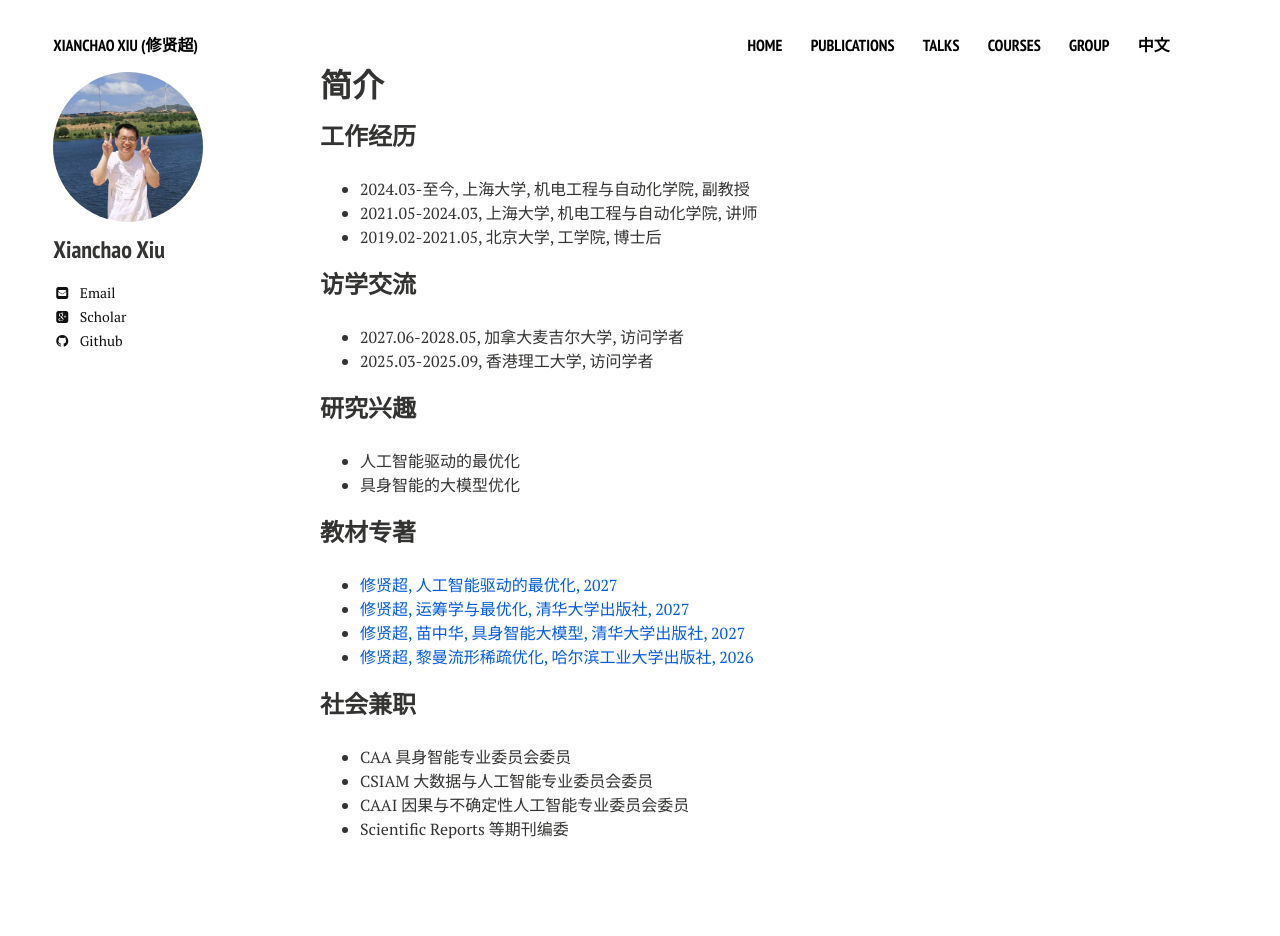
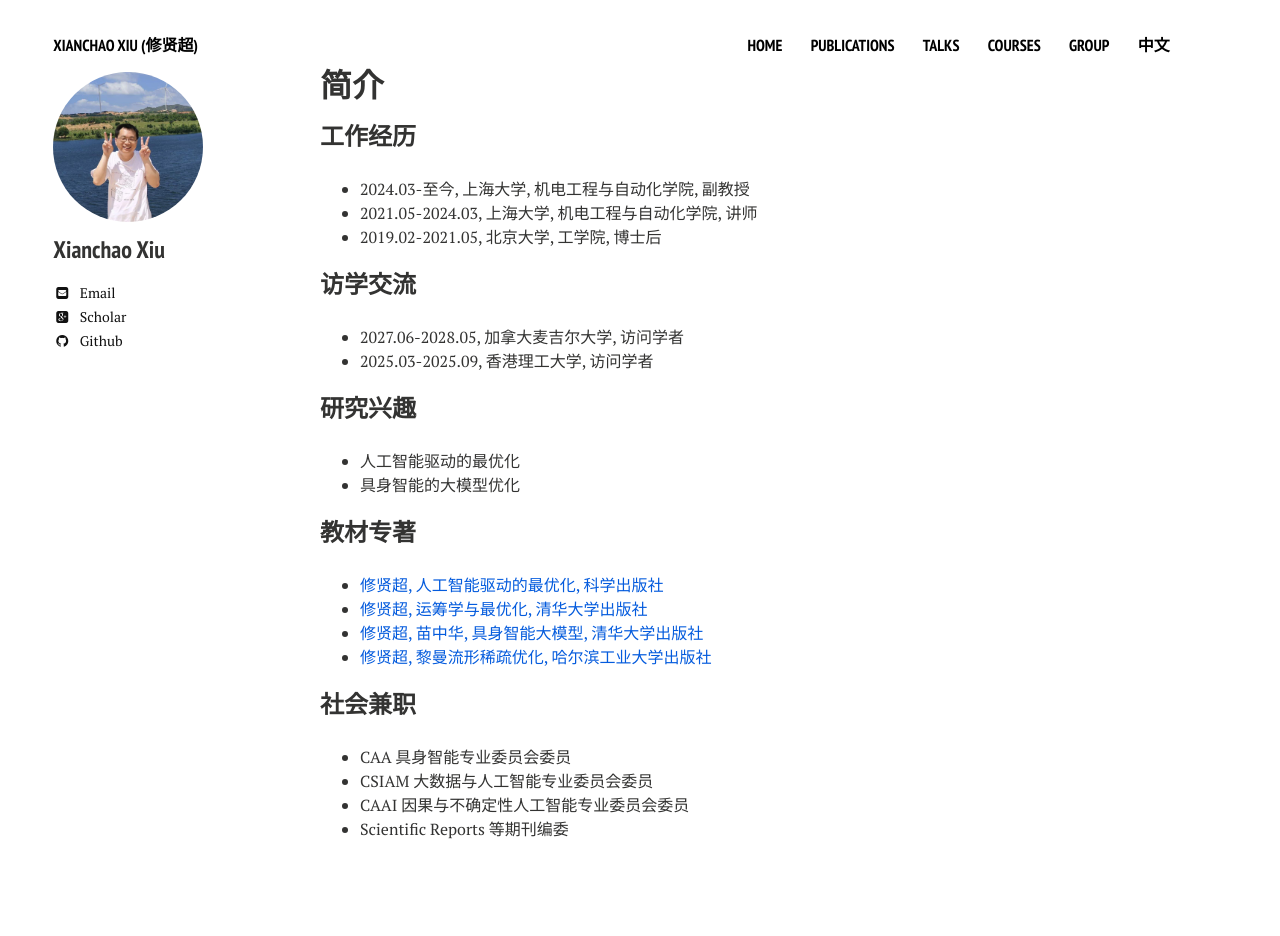
Before and after one commit to xianchaoxiu/xianchaoxiu.github.io, a Jekyll site: the page built from chinese/index.md, in a window 1280 px wide. Built offline with Jekyll 4.4.1, drawn with Linux system fonts in a browser that asks for light colours; nearby versions of some CDN libraries.

Commit message:
Update index.md

```diff
--- a/chinese/index.md
+++ b/chinese/index.md
@@ -24,10 +24,10 @@ share: false
 
 
 ### 教材专著
-* <a href="https://xianchaoxiu.github.io/chinese/book/AIOPT/" class="textlink" target="_blank"> 修贤超, 人工智能驱动的最优化, 2027   </a> <br>
-* <a href="https://xianchaoxiu.github.io/chinese/book/OROPT/" class="textlink" target="_blank"> 修贤超, 运筹学与最优化, 清华大学出版社, 2027   </a> <br>
-* <a href="https://xianchaoxiu.github.io/chinese/book/VLA/" class="textlink" target="_blank"> 修贤超, 苗中华, 具身智能大模型, 清华大学出版社, 2027  </a> <br>
-* <a href="https://xianchaoxiu.github.io/chinese/book/OPT/" class="textlink" target="_blank"> 修贤超, 黎曼流形稀疏优化, 哈尔滨工业大学出版社, 2026  </a> <br>
+* <a href="https://xianchaoxiu.github.io/chinese/book/AIOPT/" class="textlink" target="_blank"> 修贤超, 人工智能驱动的最优化, 科学出版社  </a> <br>
+* <a href="https://xianchaoxiu.github.io/chinese/book/OROPT/" class="textlink" target="_blank"> 修贤超, 运筹学与最优化, 清华大学出版社  </a> <br>
+* <a href="https://xianchaoxiu.github.io/chinese/book/VLA/" class="textlink" target="_blank"> 修贤超, 苗中华, 具身智能大模型, 清华大学出版社 </a> <br>
+* <a href="https://xianchaoxiu.github.io/chinese/book/OPT/" class="textlink" target="_blank"> 修贤超, 黎曼流形稀疏优化, 哈尔滨工业大学出版社 </a> <br>
 
 
 ### 社会兼职
```
